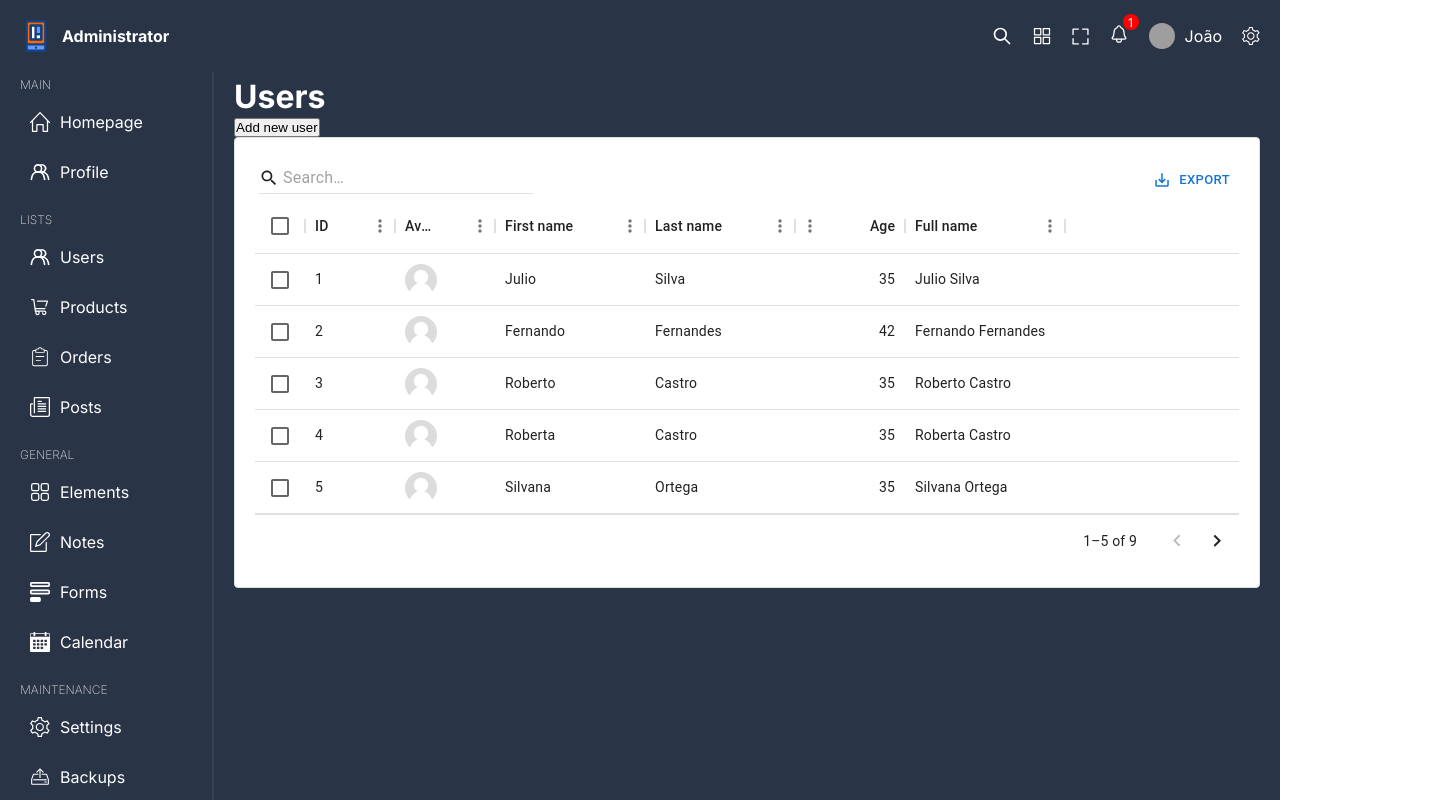
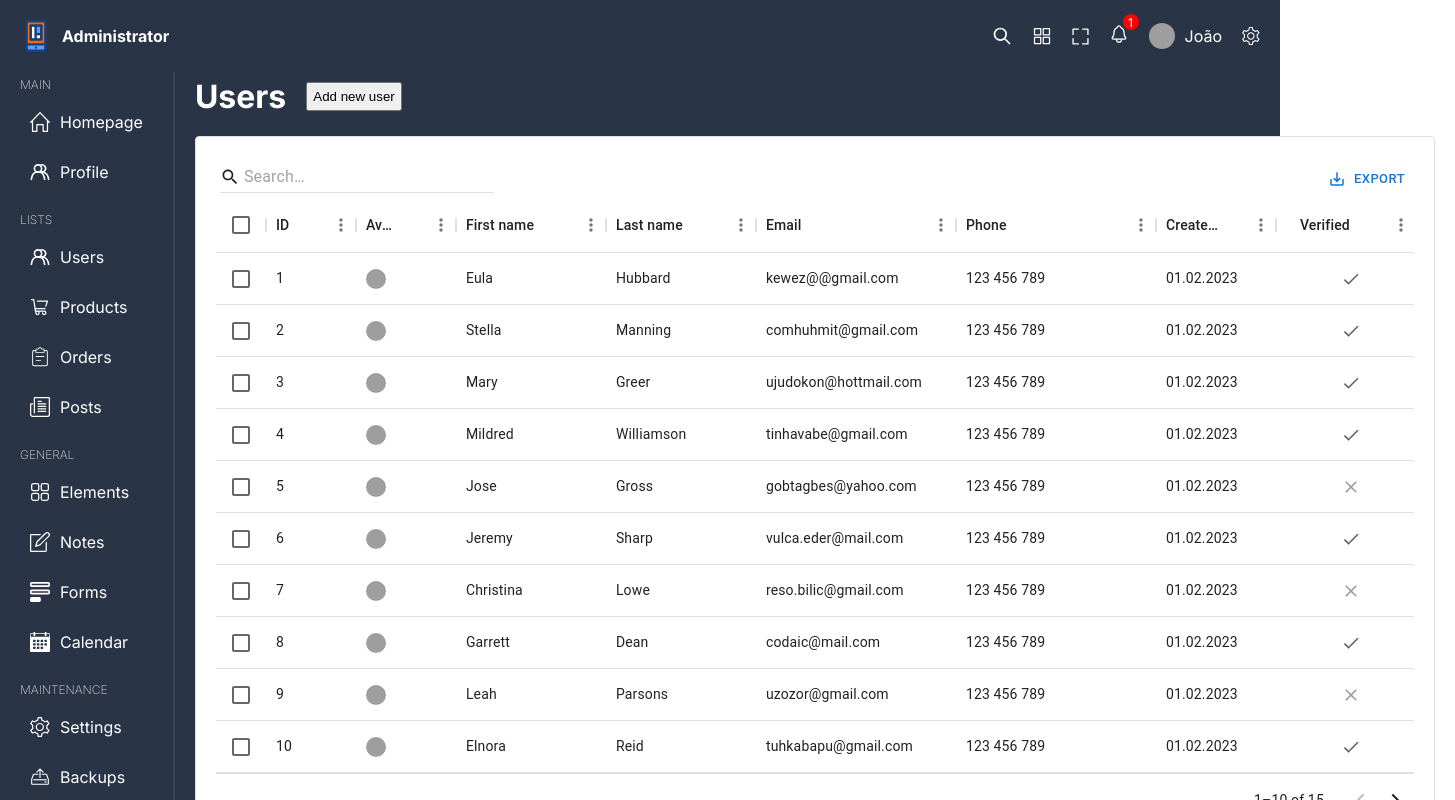
Before and after one commit to BrunoCastroM/Dashboard, a React (Vite) app: page /users in a window 1280 px wide. Shown: the top 800 px of the page, 1455 px wide, since content can reach past the window. Built offline with nearby package versions, Linux system fonts and the light colour scheme; grey boxes are pictures that could not be loaded.

Commit message:
Using MUI DataGrid for users table

```diff
--- a/src/components/dataTable/DataTable.tsx
+++ b/src/components/dataTable/DataTable.tsx
@@ -1,74 +1,46 @@
-import {
-  DataGrid,
-  GridColDef,
-  GridValueGetterParams,
-  GridToolbar,
-} from "@mui/x-data-grid";
+import { DataGrid, GridColDef, GridToolbar } from "@mui/x-data-grid";
 import "./dataTable.scss";
+import { Link } from "react-router-dom";
 
-export default function DataTable() {
-  const columns: GridColDef[] = [
-    { field: "id", headerName: "ID", width: 90 },
-    {
-      field: "avatar",
-      headerName: "Avatar",
-      width: 100,
-      renderCell: (params) => {
-        return <img src={params.row.img || "noavatar.png"} alt="user" />;
-      },
+type Props = {
+  columns: GridColDef[];
+  rows: object[];
+  slug: string;
+};
+
+export default function DataTable(props: Props) {
+  const handleDelete = (id: number) => {
+    console.log(id + "has been deleted");
+  };
+
+  const actionColumn: GridColDef = {
+    field: "action",
+    headerName: "Action",
+    width: 200,
+    renderCell: (params) => {
+      return (
+        <div className="action">
+          <Link to={`/${props.slug}/${params.row.id}`}>
+            <img src="/view.svg" alt="button view" />
+          </Link>
+          <div className="delete" onClick={() => handleDelete(params.row.id)}>
+            <img src="/delete.svg" alt="button delete" />
+          </div>
+        </div>
+      );
     },
-    {
-      field: "firstName",
-      headerName: "First name",
-      width: 150,
-      editable: true,
-    },
-    {
-      field: "lastName",
-      headerName: "Last name",
-      width: 150,
-      editable: true,
-    },
-    {
-      field: "age",
-      headerName: "Age",
-      type: "number",
-      width: 110,
-      editable: true,
-    },
-    {
-      field: "fullName",
-      headerName: "Full name",
-      description: "this column has a value getter and is not sortable",
-      sortable: false,
-      width: 160,
-      valueGetter: (params: GridValueGetterParams) =>
-        `${params.row.firstName || ""} ${params.row.lastName || ""}`,
-    },
-  ];
-
-  const rows = [
-    { id: 1, lastName: "Silva", firstName: "Julio", age: 35 },
-    { id: 2, lastName: "Fernandes", firstName: "Fernando", age: 42 },
-    { id: 3, lastName: "Castro", firstName: "Roberto", age: 35 },
-    { id: 4, lastName: "Castro", firstName: "Roberta", age: 35 },
-    { id: 5, lastName: "Ortega", firstName: "Silvana", age: 35 },
-    { id: 6, lastName: "Amoedo", firstName: "Rafael", age: 35 },
-    { id: 7, lastName: "Silveira", firstName: "Tarantino", age: 35 },
-    { id: 8, lastName: "Olveira", firstName: "José", age: 35 },
-    { id: 9, lastName: "Girao", firstName: "Rafaela", age: 35 },
-  ];
+  };
 
   return (
     <div className="data_table">
       <DataGrid
         className="data_grid"
-        rows={rows}
-        columns={columns}
+        rows={props.rows}
+        columns={[...props.columns, actionColumn]}
         initialState={{
           pagination: {
             paginationModel: {
-              pageSize: 5,
+              pageSize: 10,
             },
           },
         }}
--- a/src/components/dataTable/dataTable.scss
+++ b/src/components/dataTable/dataTable.scss
@@ -13,5 +13,16 @@
       border-radius: 50%;
       object-fit: cover;
     }
+
+    .action {
+      display: flex;
+      gap: 15px;
+    }
+
+    img {
+      width: 20px;
+      height: 20px;
+      cursor: pointer;
+    }
   }
 }
--- a/src/data.ts
+++ b/src/data.ts
@@ -310,3 +310,149 @@
     },
   ],
 };
+
+export const userRows = [
+  {
+    id: 1,
+    img: "https://images.pexels.com/photos/8405873/pexels-photo-8405873.jpeg?auto=compress&cs=tinysrgb&w=1600&lazy=load",
+    lastName: "Hubbard",
+    firstName: "Eula",
+    email: "kewez@@gmail.com",
+    phone: "123 456 789",
+    createdAt: "01.02.2023",
+    verified: true,
+  },
+  {
+    id: 2,
+    img: "https://images.pexels.com/photos/1181519/pexels-photo-1181519.jpeg?auto=compress&cs=tinysrgb&w=1600",
+    lastName: "Manning",
+    firstName: "Stella",
+    email: "comhuhmit@gmail.com",
+    phone: "123 456 789",
+    createdAt: "01.02.2023",
+    verified: true,
+  },
+  {
+    id: 3,
+    img: "https://images.pexels.com/photos/1587009/pexels-photo-1587009.jpeg?auto=compress&cs=tinysrgb&w=1600",
+    lastName: "Greer",
+    firstName: "Mary",
+    email: "ujudokon@hottmail.com",
+    phone: "123 456 789",
+    createdAt: "01.02.2023",
+    verified: true,
+  },
+  {
+    id: 4,
+    img: "https://images.pexels.com/photos/871495/pexels-photo-871495.jpeg?auto=compress&cs=tinysrgb&w=1600",
+    lastName: "Williamson",
+    firstName: "Mildred",
+    email: "tinhavabe@gmail.com",
+    phone: "123 456 789",
+    createdAt: "01.02.2023",
+    verified: true,
+  },
+  {
+    id: 5,
+    img: "https://images.pexels.com/photos/1758144/pexels-photo-1758144.jpeg?auto=compress&cs=tinysrgb&w=1600",
+    lastName: "Gross",
+    firstName: "Jose",
+    email: "gobtagbes@yahoo.com",
+    phone: "123 456 789",
+    createdAt: "01.02.2023",
+  },
+  {
+    id: 6,
+    img: "https://images.pexels.com/photos/769745/pexels-photo-769745.jpeg?auto=compress&cs=tinysrgb&w=1600",
+    lastName: "Sharp",
+    firstName: "Jeremy",
+    email: "vulca.eder@mail.com",
+    phone: "123 456 789",
+    createdAt: "01.02.2023",
+    verified: true,
+  },
+  {
+    id: 7,
+    img: "https://images.pexels.com/photos/1043474/pexels-photo-1043474.jpeg?auto=compress&cs=tinysrgb&w=1600",
+    lastName: "Lowe",
+    firstName: "Christina",
+    email: "reso.bilic@gmail.com",
+    phone: "123 456 789",
+    createdAt: "01.02.2023",
+  },
+  {
+    id: 8,
+    img: "https://images.pexels.com/photos/428364/pexels-photo-428364.jpeg?auto=compress&cs=tinysrgb&w=1600",
+    lastName: "Dean",
+    firstName: "Garrett",
+    email: "codaic@mail.com",
+    phone: "123 456 789",
+    createdAt: "01.02.2023",
+    verified: true,
+  },
+  {
+    id: 9,
+    img: "https://images.pexels.com/photos/1181686/pexels-photo-1181686.jpeg?auto=compress&cs=tinysrgb&w=1600",
+    lastName: "Parsons",
+    firstName: "Leah",
+    email: "uzozor@gmail.com",
+    phone: "123 456 789",
+    createdAt: "01.02.2023",
+  },
+  {
+    id: 10,
+    img: "https://images.pexels.com/photos/775358/pexels-photo-775358.jpeg?auto=compress&cs=tinysrgb&w=1600",
+    lastName: "Reid",
+    firstName: "Elnora",
+    email: "tuhkabapu@gmail.com",
+    phone: "123 456 789",
+    createdAt: "01.02.2023",
+    verified: true,
+  },
+  {
+    id: 11,
+    img: "https://images.pexels.com/photos/762020/pexels-photo-762020.jpeg?auto=compress&cs=tinysrgb&w=1600",
+    lastName: "Dunn",
+    firstName: "Gertrude",
+    email: "gibo@gmail.com",
+    phone: "123 456 789",
+    createdAt: "01.02.2023",
+    verified: true,
+  },
+  {
+    id: 12,
+    img: "https://images.pexels.com/photos/774095/pexels-photo-774095.jpeg?auto=compress&cs=tinysrgb&w=1600",
+    lastName: "Williams",
+    firstName: "Mark",
+    email: "tic.harvey@hotmail.com",
+    phone: "123 456 789",
+    createdAt: "01.02.2023",
+  },
+  {
+    id: 13,
+    img: "https://images.pexels.com/photos/761977/pexels-photo-761977.jpeg?auto=compress&cs=tinysrgb&w=1600",
+    lastName: "Cruz",
+    firstName: "Charlotte",
+    email: "ceuc@gmail.com",
+    phone: "123 456 789",
+    createdAt: "01.02.2023",
+  },
+  {
+    id: 14,
+    img: "https://images.pexels.com/photos/927022/pexels-photo-927022.jpeg?auto=compress&cs=tinysrgb&w=1600",
+    lastName: "Harper",
+    firstName: "Sara",
+    email: "bafuv@hotmail.com",
+    phone: "123 456 789",
+    createdAt: "01.02.2023",
+  },
+  {
+    id: 15,
+    img: "https://images.pexels.com/photos/8405873/pexels-photo-8405873.jpeg?auto=compress&cs=tinysrgb&w=1600&lazy=load",
+    lastName: "Griffin",
+    firstName: "Eric",
+    email: "ubi@gmail.com",
+    phone: "123 456 789",
+    createdAt: "01.02.2023",
+  },
+];
--- a/src/pages/users/Users.tsx
+++ b/src/pages/users/Users.tsx
@@ -1,5 +1,55 @@
+import { GridColDef } from "@mui/x-data-grid";
 import DataTable from "../../components/dataTable/DataTable";
 import "./users.scss";
+import { userRows } from "../../data";
+
+const columns: GridColDef[] = [
+  { field: "id", headerName: "ID", width: 90 },
+  {
+    field: "avatar",
+    headerName: "Avatar",
+    width: 100,
+    renderCell: (params) => {
+      return <img src={params.row.img || "noavatar.png"} alt="user" />;
+    },
+  },
+  {
+    field: "firstName",
+    headerName: "First name",
+    type: "string",
+    width: 150,
+  },
+  {
+    field: "lastName",
+    headerName: "Last name",
+    type: "string",
+    width: 150,
+  },
+  {
+    field: "email",
+    headerName: "Email",
+    type: "string",
+    width: 200,
+  },
+  {
+    field: "phone",
+    headerName: "Phone",
+    type: "string",
+    width: 200,
+  },
+  {
+    field: "createdAt",
+    headerName: "Created At",
+    type: "string",
+    width: 120,
+  },
+  {
+    field: "verified",
+    headerName: "Verified",
+    type: "boolean",
+    width: 150,
+  },
+];
 
 export default function Users() {
   return (
@@ -8,7 +58,7 @@
         <h1>Users</h1>
         <button>Add new user</button>
       </div>
-      <DataTable />
+      <DataTable slug="users" columns={columns} rows={userRows} />
     </div>
   );
 }
--- a/src/pages/users/users.scss
+++ b/src/pages/users/users.scss
@@ -0,0 +1,13 @@
+.users {
+  .info {
+    display: flex;
+    align-items: center;
+    gap: 20px;
+    margin-bottom: 20px;
+  }
+
+  button {
+    padding: 5px;
+    cursor: pointer;
+  }
+}
```
